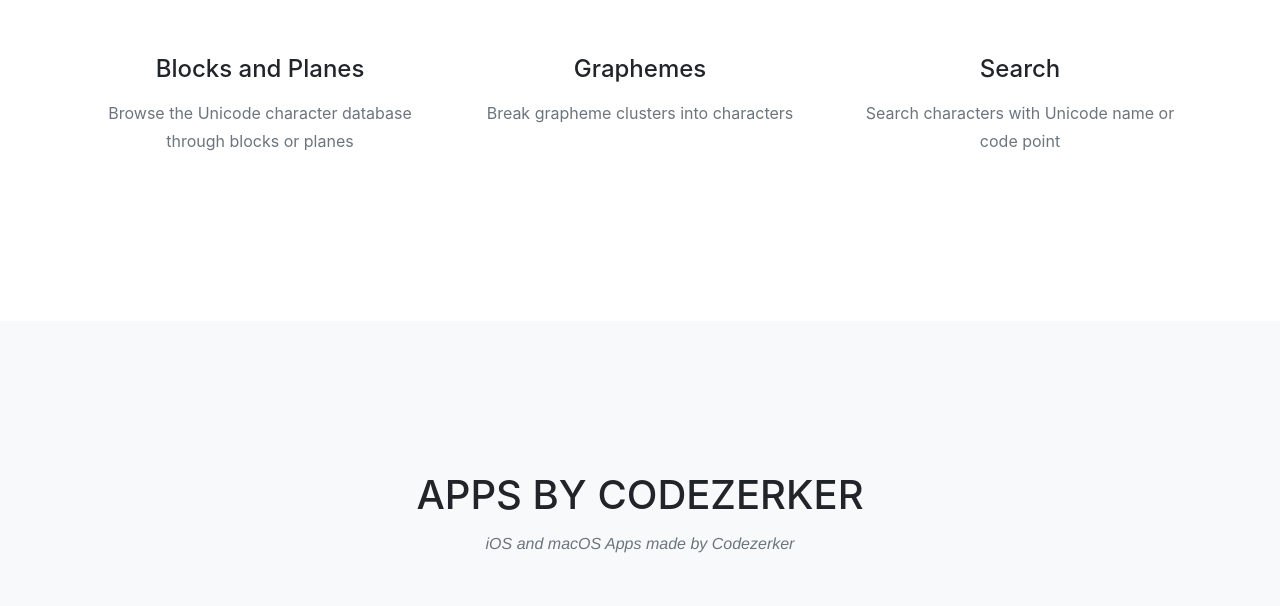
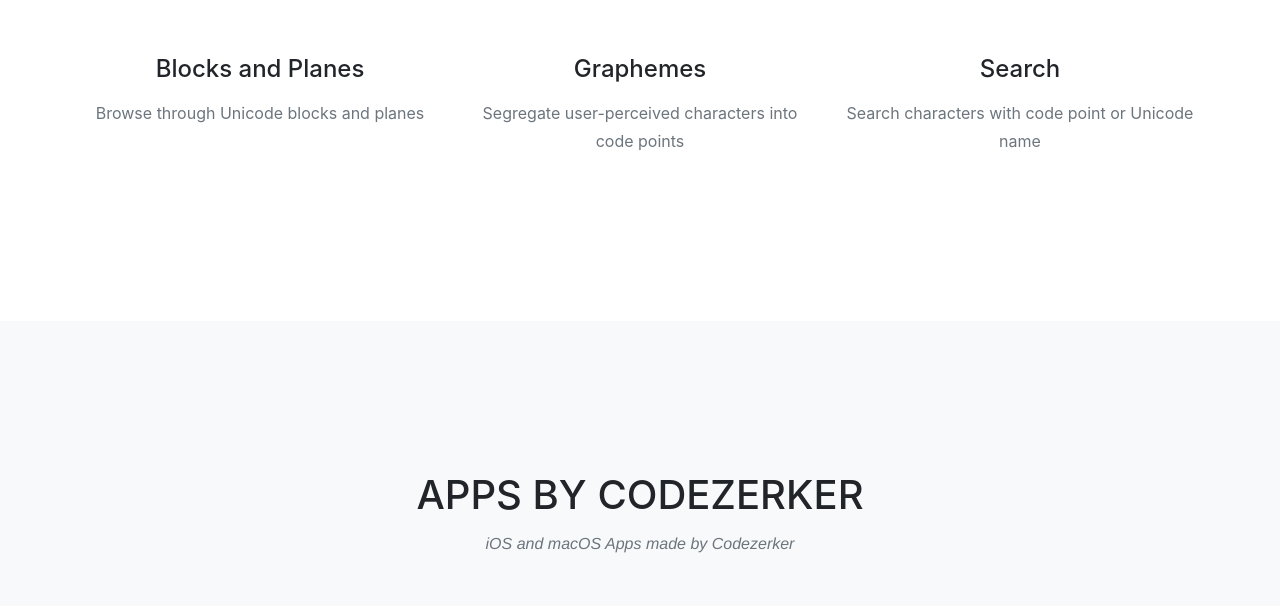
Before and after one commit to Codezerker/codezerker.github.io, a website with bundled scripts: page index.html in a window 1280 px wide. Shown: the part 1743-2349 px from the top of the page. Built offline with nearby package versions, Linux system fonts and the light colour scheme; a web font is replaced by a local one.

Commit message:
Update for Cicero 1.1

```diff
--- a/index.html
+++ b/index.html
@@ -92,15 +92,15 @@
         <div class="row text-center">
           <div class="col-md-4">
             <h4 class="service-heading">Blocks and Planes</h4>
-            <p class="text-muted">Browse the Unicode character database through blocks or planes</p>
+            <p class="text-muted">Browse through Unicode blocks and planes</p>
           </div>
           <div class="col-md-4">
             <h4 class="service-heading">Graphemes</h4>
-            <p class="text-muted">Break grapheme clusters into characters</p>
+            <p class="text-muted">Segregate user-perceived characters into code points</p>
           </div>
           <div class="col-md-4">
             <h4 class="service-heading">Search</h4>
-            <p class="text-muted">Search characters with Unicode name or code point</p>
+            <p class="text-muted">Search characters with code point or Unicode name</p>
           </div>
         </div>
       </div>
```
Also changed, not shown: img/cicero.jpg.
